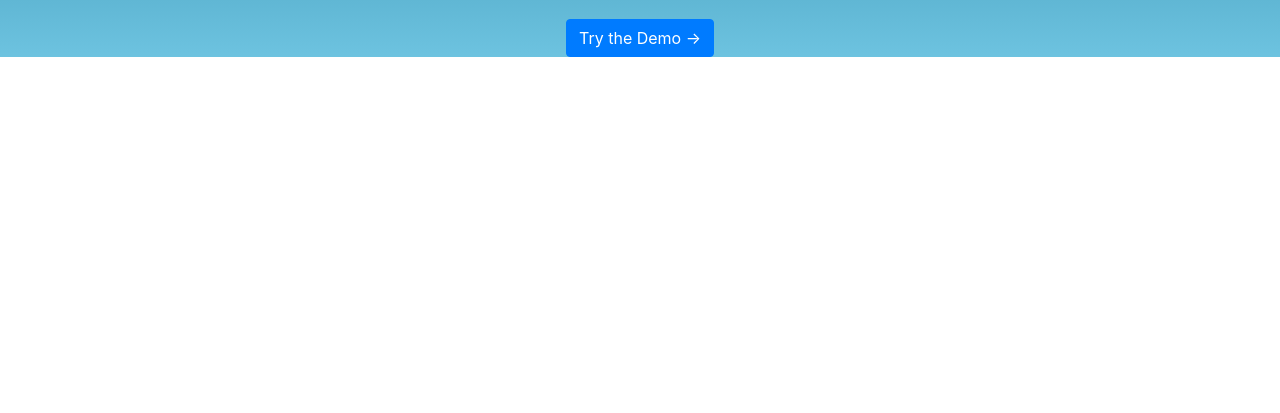
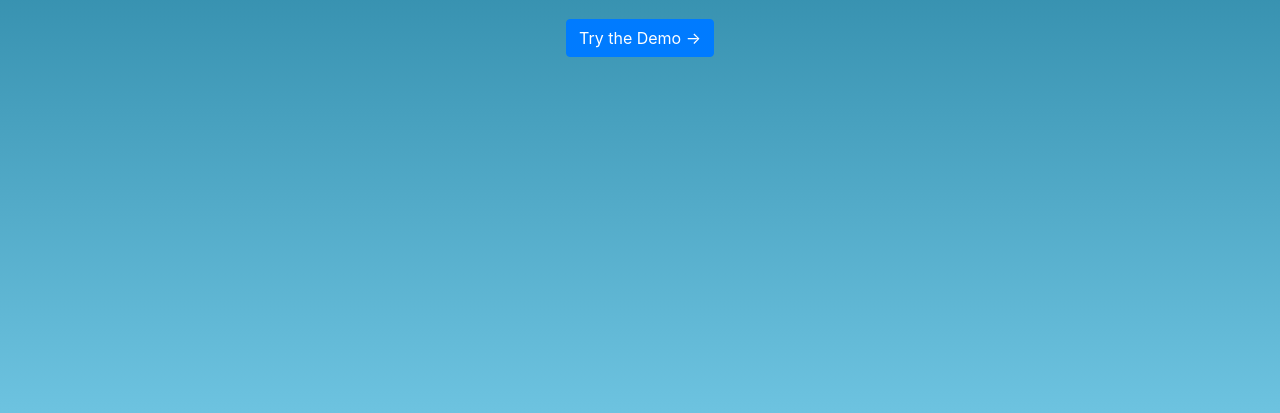
Before and after one commit to Official3173/energy-site, a Django app: page /images/ in a window 1280 px wide. Shown: the part 387-800 px from the top of the page. Run offline with Django 3.2, Linux system fonts and the light colour scheme; some libraries are stand-ins or nearby versions.

Commit message:
do I need to commit?

```diff
--- a/mywebsite/images/static/images/css/styles.css
+++ b/mywebsite/images/static/images/css/styles.css
@@ -111,7 +111,7 @@
 
 
 .responsive-gradient {
-    height: 100%;
+    height: 100vh;
     background-image:
     linear-gradient( #076585, #6dc3e0);
 
```
